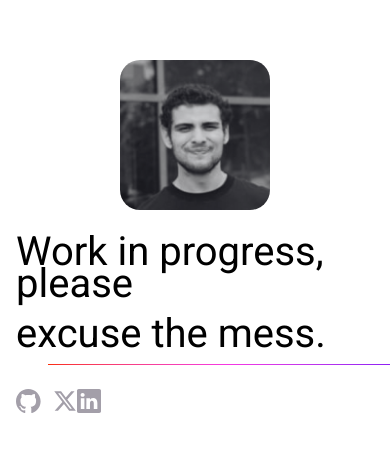
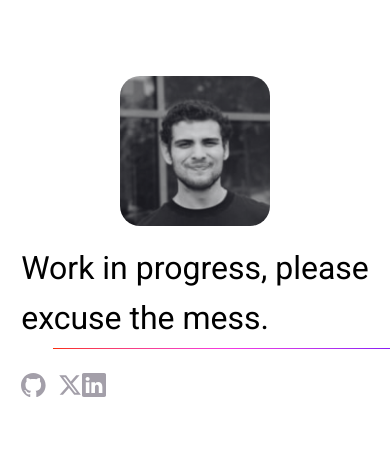
Before and after one commit to hsduarte/hsduarte.com, an Angular app: page / in a window 390 px wide. Shown: the part 159-610 px from the top of the page. Built offline with nearby package versions, Linux system fonts and the light colour scheme.

Commit message:
content h1 phone

```diff
--- a/src/app/app.component.scss
+++ b/src/app/app.component.scss
@@ -117,6 +117,12 @@
       width: max-content;
     }
 
+    &__content h1 {
+      margin-top: 1rem;
+      font-size: 2rem;
+      margin-bottom: 0.1rem;
+    }
+
     &__divider {
       height: 1px;
       width: 100%;
```
